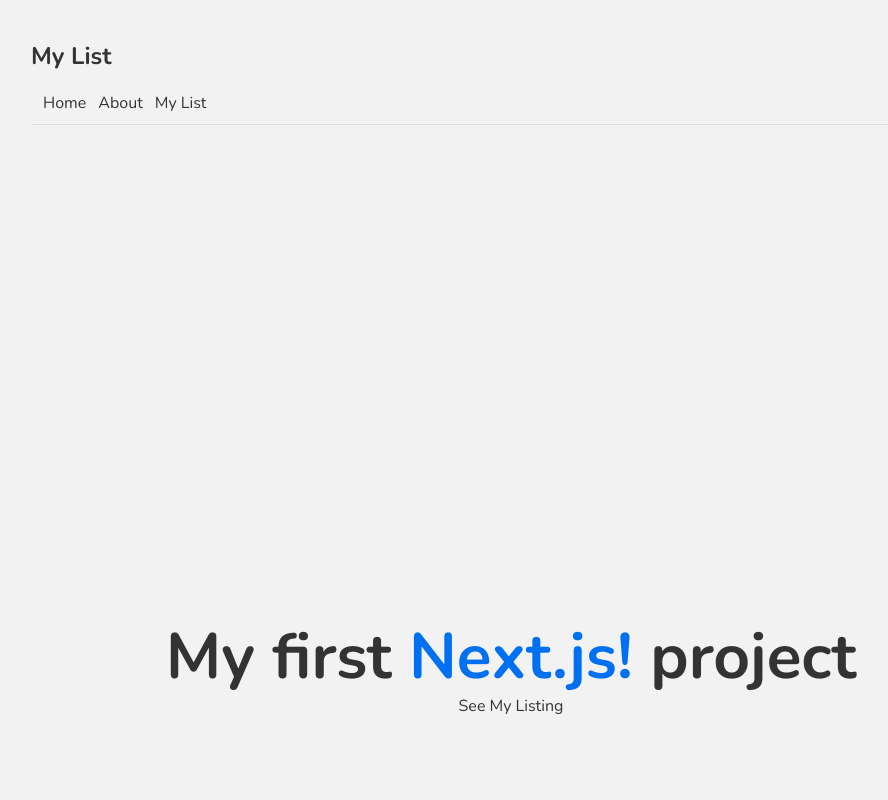
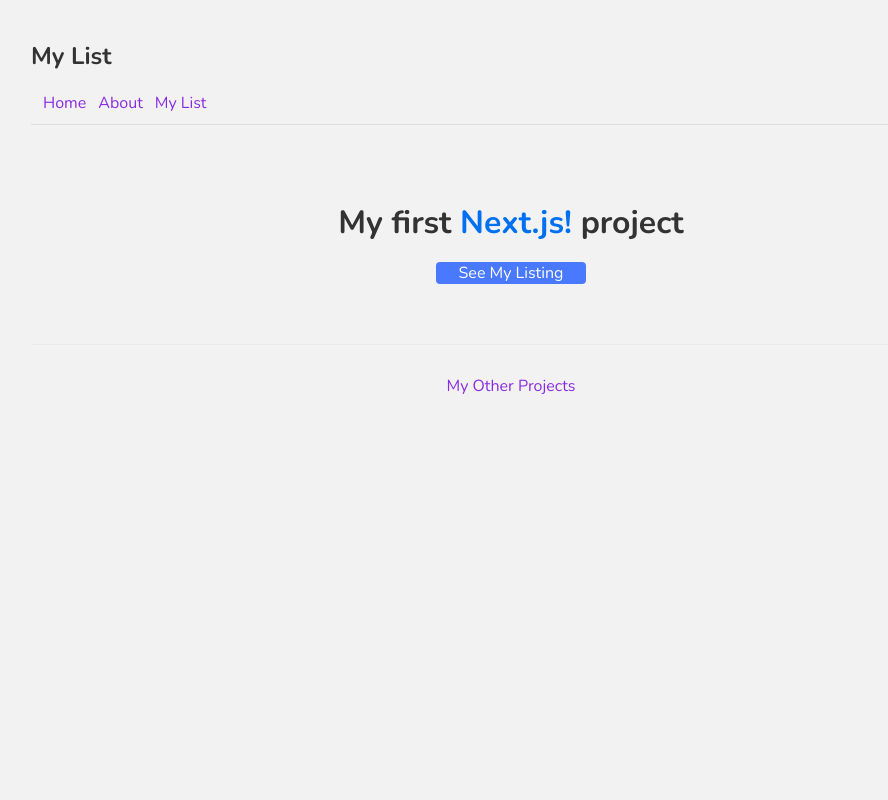
Before and after one commit to sidchopp/next-list, a Next.js app: page / in a window 1280 px wide. Shown: the top 800 px of the page, without its empty margins (129-1017 px from the left). Built offline with nearby package versions, Linux system fonts and the light colour scheme.

Commit message:
CSS modified

```diff
--- a/components/Footer.js
+++ b/components/Footer.js
@@ -2,7 +2,7 @@
 
 const Footer = () => {
   return (
-    <div className={styles.footer}>
+    <footer>
       <a
         href="https://sid-projects.netlify.app/"
         target="_blank"
@@ -10,7 +10,7 @@
       >
         My Other Projects
       </a>
-    </div>
+    </footer>
   );
 };
 
--- a/pages/index.js
+++ b/pages/index.js
@@ -4,14 +4,14 @@
 
 export default function Home() {
   return (
-    <div className={styles.container}>
+    <div>
       <Head>
         <title>Next List</title>
         <meta name="description" content="Generated by create next app" />
         <link rel="icon" href="/favicon.ico" />
       </Head>
 
-      <main className={styles.main}>
+      <main>
         <h1 className={styles.title}>
           My first{" "}
           <a
@@ -24,7 +24,7 @@
           project
         </h1>
         <Link href="/persons">
-          <a>See My Listing</a>
+          <a className={styles.btn}>See My Listing</a>
         </Link>
       </main>
     </div>
--- a/styles/Home.module.css
+++ b/styles/Home.module.css
@@ -10,6 +10,15 @@
   flex-direction: column;
   justify-content: center;
   align-items: center;
+}
+.btn {
+  display: block;
+  text-align: center;
+  border-radius: 4px;
+  width: 150px;
+  background: #4979ff;
+  color: white;
+  margin: 20px auto;
 }
 
 .footer {
@@ -42,7 +51,7 @@
 .title {
   margin: 0;
   line-height: 1.15;
-  font-size: 4rem;
+  font-size: 2rem;
 }
 
 .title,
--- a/styles/globals.css
+++ b/styles/globals.css
@@ -6,7 +6,7 @@
   font-family: "Nunito";
 }
 a {
-  color: #333;
+  color: blueviolet;
   text-decoration: none;
 }
 .content {
```
Also changed, not shown: 1 other file (tests, documents, lock files or other folders).
